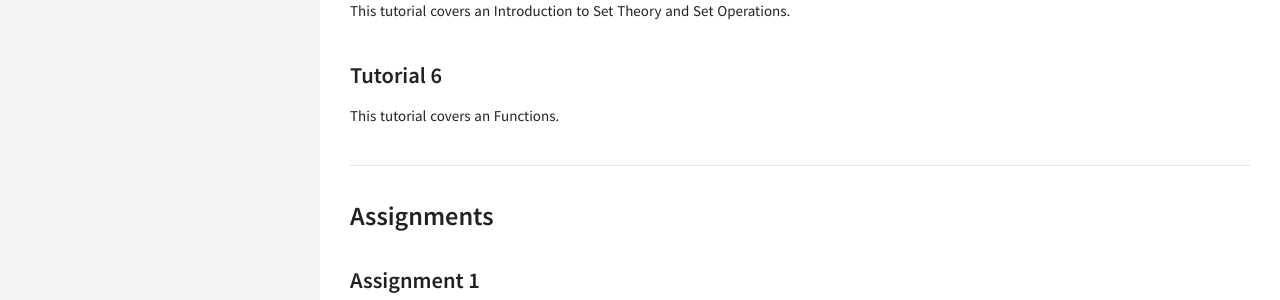
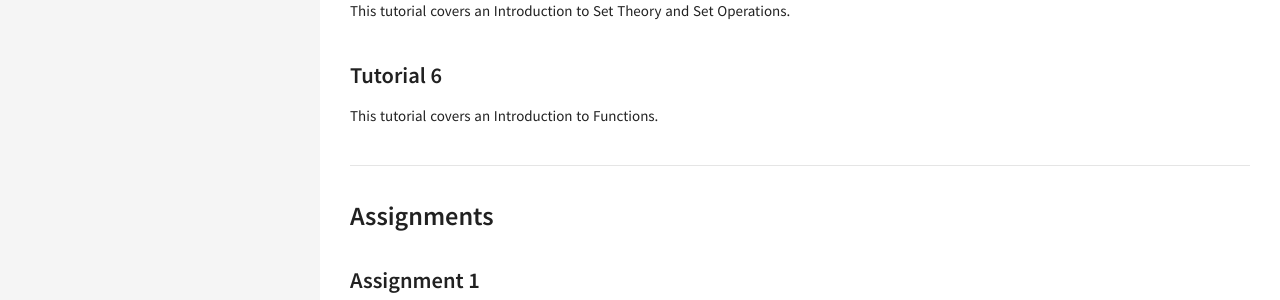
Before and after one commit to rezazzr/davari.io, a Jekyll site: the page built from comp5361.html, in a window 1280 px wide. Shown: the part 1017-1317 px from the top of the page. Built offline with Jekyll 4.4.1, drawn with Linux system fonts in a browser that asks for light colours.

Commit message:
Tutorial 6 description updated

```diff
--- a/_data/index/slides.yml
+++ b/_data/index/slides.yml
@@ -24,6 +24,6 @@
   year: 2019
 
 - name: Tutorial 6
-  descr: This tutorial covers an Functions.
+  descr: This tutorial covers an Introduction to Functions.
   url:  https://raw.githubusercontent.com/rezazzr/rezazzr.github.io/master/_data/slide_pdf_files/Tutorial-6.pdf
   year: 2019
```
